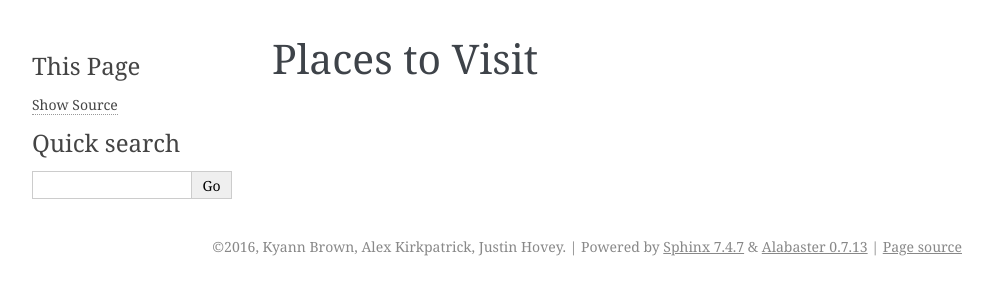
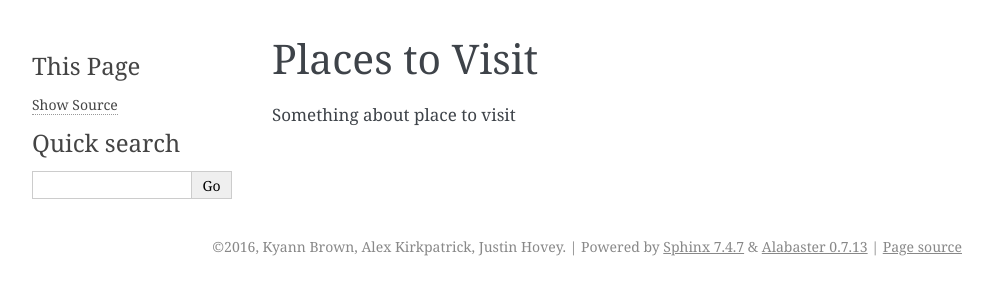
Before and after one commit to brownk96/french_101, a Sphinx documentation site: the page built from source/placeToVisit.rst, in a window 1280 px wide. Shown: the top 300 px of the page, without its empty margins (148-1141 px from the left). Built offline with Sphinx 7.4.7, drawn with Linux system fonts in a browser that asks for light colours; pages that are not in the unit, such as notebooks, are missing from menus.

Commit message:
Added line of content to places to visit page

```diff
--- a/source/placeToVisit.rst
+++ b/source/placeToVisit.rst
@@ -1,2 +1,4 @@
 Places to Visit
-======================================
+================
+
+Something about place to visit
```
